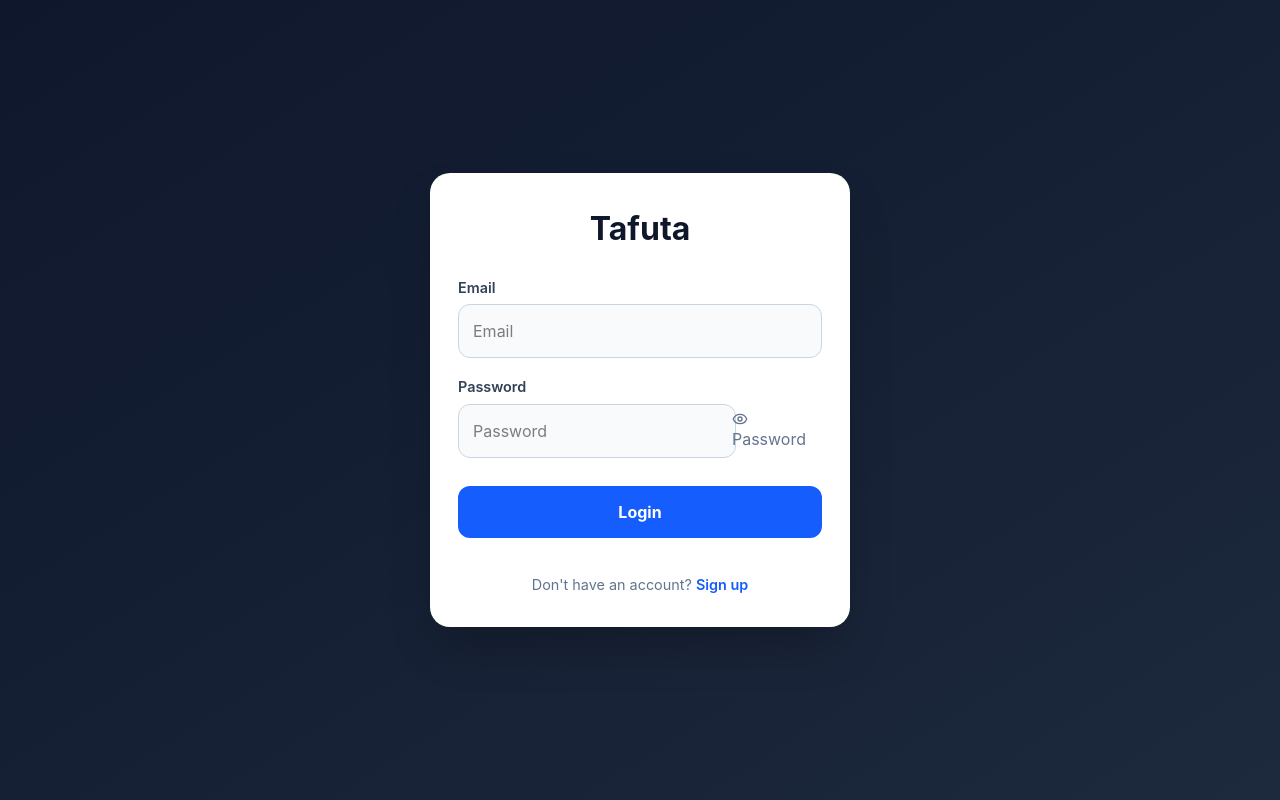
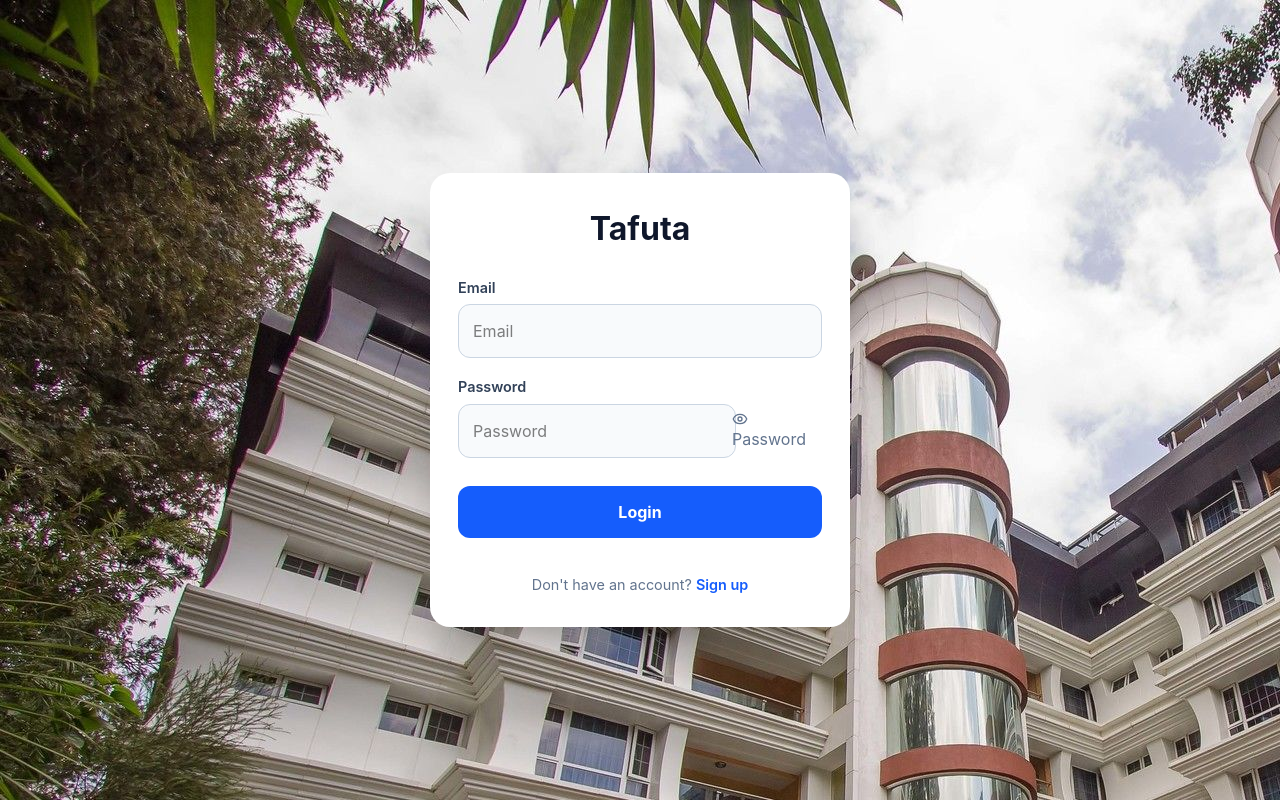
Before and after one commit to RJumba/tafuta-site, a React (Vite) app: page / in a window 1280 px wide. Built offline with nearby package versions, Linux system fonts and the light colour scheme.

Commit message:
background

```diff
--- a/src/components/Login.jsx
+++ b/src/components/Login.jsx
@@ -2,6 +2,7 @@ import { useState } from "react";
 import { useNavigate, Link } from "react-router-dom";
 import { supabase } from "../lib/supabase";
 import { Eye, EyeOff } from "lucide-react";
+import backgroundImage from "../assets/orig.jpg";
 
 function Login() {
   const [email, setEmail] = useState("");
@@ -33,7 +34,11 @@ function Login() {
   };
 
   return (
-    <div className="min-h-screen flex justify-center items-center p-5 bg-gradient-to-br from-slate-900 to-slate-800">
+    <div className="min-h-screen flex justify-center items-center p-5 bg-gradient-to-br from-slate-900 to-slate-800"
+    style={{
+      backgroundImage: `url(${backgroundImage})`,
+    }}
+    >
       <div className="w-full max-w-[420px] bg-white rounded-[20px] px-7 py-8 shadow-2xl animate-[fadeIn_1s_ease]">
         <div className="text-center mb-6 text-slate-900">
           <h1 className="text-[2rem] text-slate-900 mb-1.5 font-bold">
--- a/src/components/Signup.jsx
+++ b/src/components/Signup.jsx
@@ -2,6 +2,7 @@ import { useState } from "react";
 import { useNavigate, Link } from "react-router-dom";
 import { supabase } from "../lib/supabase";
 import { Eye, EyeOff } from "lucide-react";
+import backgroundImage from "../assets/orig.jpg";
 
 function Signup() {
   const [name, setName] = useState("");
@@ -42,7 +43,11 @@ function Signup() {
   };
 
   return (
-    <div className="min-h-screen flex justify-center items-center p-5 bg-gradient-to-br from-slate-900 to-slate-800">
+    <div className="min-h-screen flex justify-center items-center p-5 bg-gradient-to-br from-slate-900 to-slate-800"
+    style={{
+      backgroundImage: `url(${backgroundImage})`,
+    }}
+    >
       <div className="w-full max-w-[420px] bg-white rounded-[20px] px-7 py-8 shadow-2xl animate-[fadeIn_1s_ease]">
         <div className="text-center mb-6 text-slate-900">
           <h1 className="text-[2rem] text-slate-900 mb-1.5 font-bold">
```
Also changed, not shown: src/assets/orig.jpg (added).
